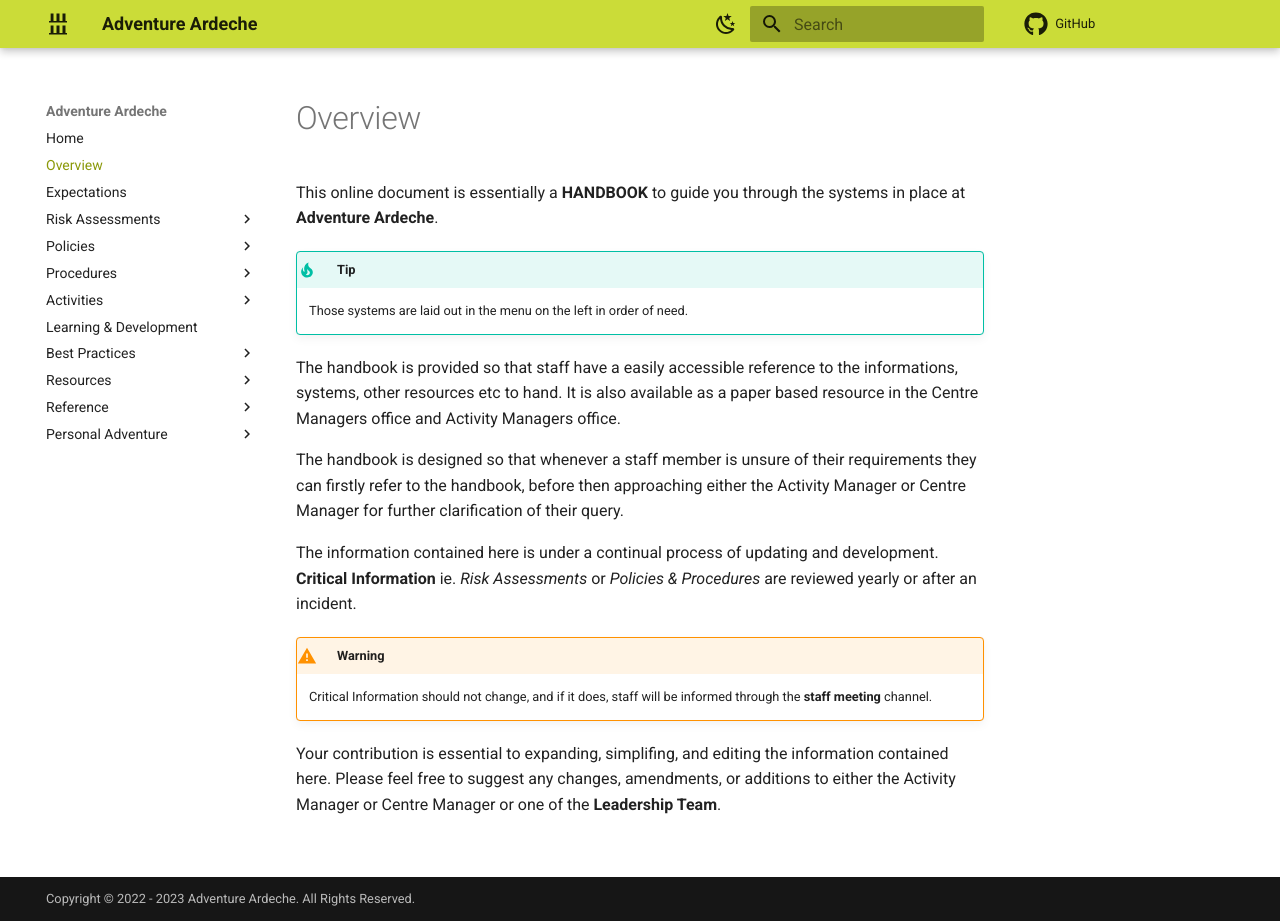
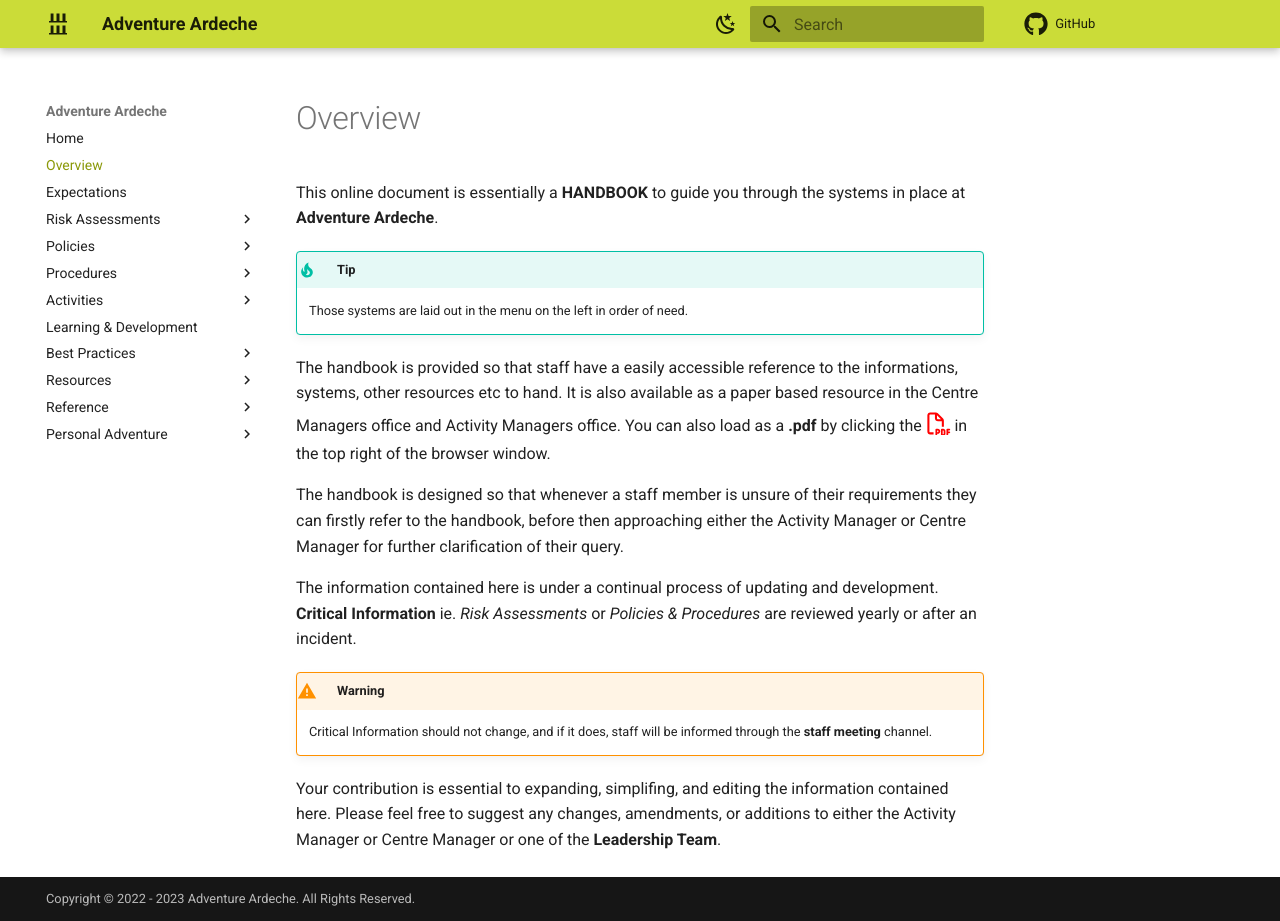
Before and after one commit to Matt-Adventure-Ardeche/staffhandbook, an MkDocs documentation site: the page built from docs/overview.md, in a window 1280 px wide and 921 px high. Built offline with MkDocs 1.6.1 and Material for MkDocs 9.7.7, drawn with Linux system fonts in a browser that asks for light colours; comment, search, counter and statistics services are not loaded.

Commit message:
icon - pdf

```diff
--- a/docs/overview.md
+++ b/docs/overview.md
@@ -6,7 +6,7 @@
 
     Those systems are laid out in the menu on the left in order of need.
 
-The handbook is provided so that staff have a easily accessible reference to the informations, systems, other resources etc to hand. It is also available as a paper based resource in the Centre Managers office and Activity Managers office.
+The handbook is provided so that staff have a easily accessible reference to the informations, systems, other resources etc to hand. It is also available as a paper based resource in the Centre Managers office and Activity Managers office. You can also load as a **.pdf** by clicking the <span style="font-size: 1.1rem; color:red">:fontawesome-regular-file-pdf:</span> in the top right of the browser window.
 
 The handbook is designed so that whenever a staff member is unsure of their requirements they can firstly refer to the handbook, before then approaching either the Activity Manager or Centre Manager for further clarification of their query.
 
```
Also changed, not shown: docs/policies/riskmitigation.md (+1 -1 lines), docs/resources/resources.md (+1 -1 lines).
